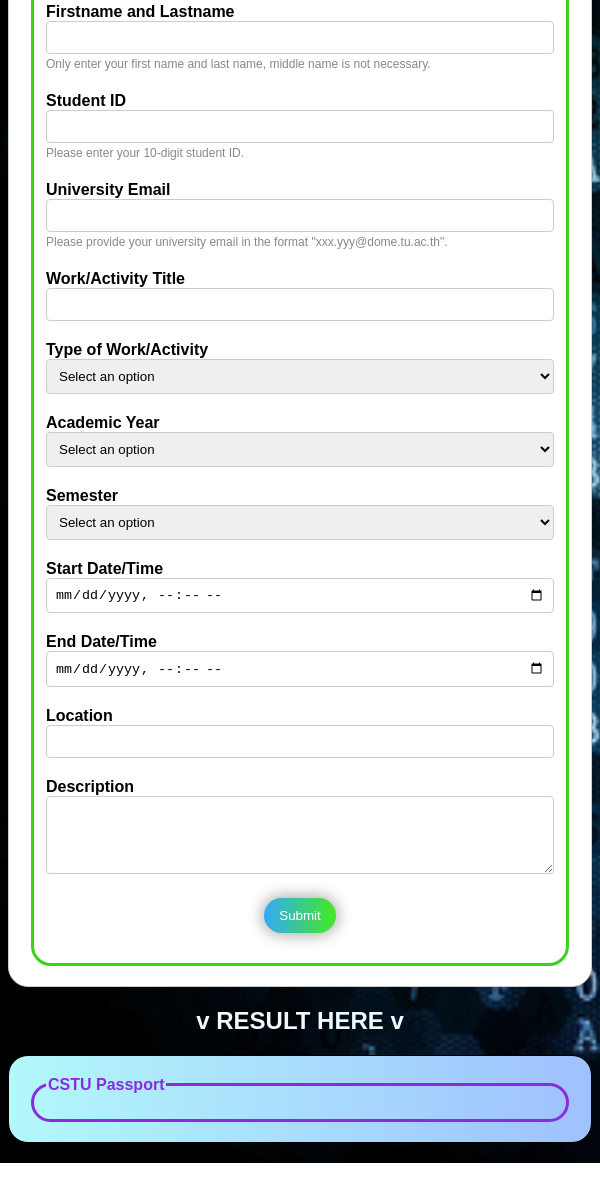
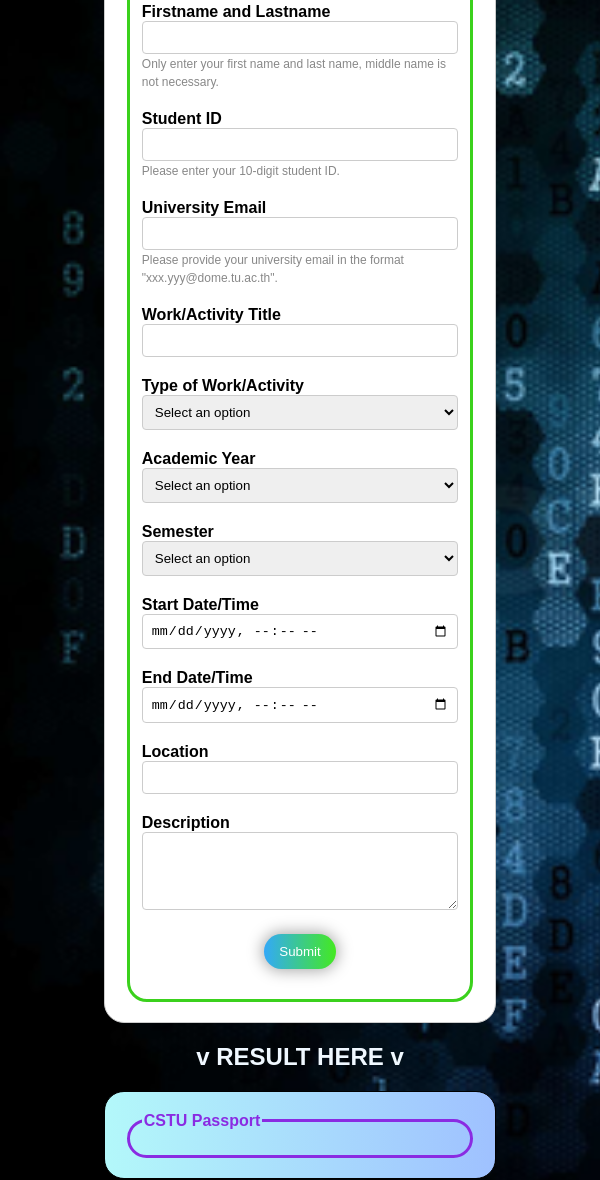
Before and after one commit to murktmv/CS100-Project-G37, a plain HTML site: page Our CSTU Passport.html in a window 600 px wide. Shown: the part 142-1322 px from the top of the page. Drawn offline with Linux system fonts and the light colour scheme.

Commit message:
edit styles2

```diff
--- a/styles2.css
+++ b/styles2.css
@@ -156,3 +156,20 @@ h2{
   font-weight: bold;
   font-family: Arial, sans-serif;
 }
+/* Additional styling for larger screens */
+@media only screen and (max-width: 600px) {
+  .form-container {
+    width: 100%;
+  }
+  .display-container {
+    width: 100%;
+  }
+}
+@media only screen and (min-width: 600px) {
+  .form-container {
+    width: 60%;
+  }
+  .display-container {
+    width: 60%;
+  }
+}
```
